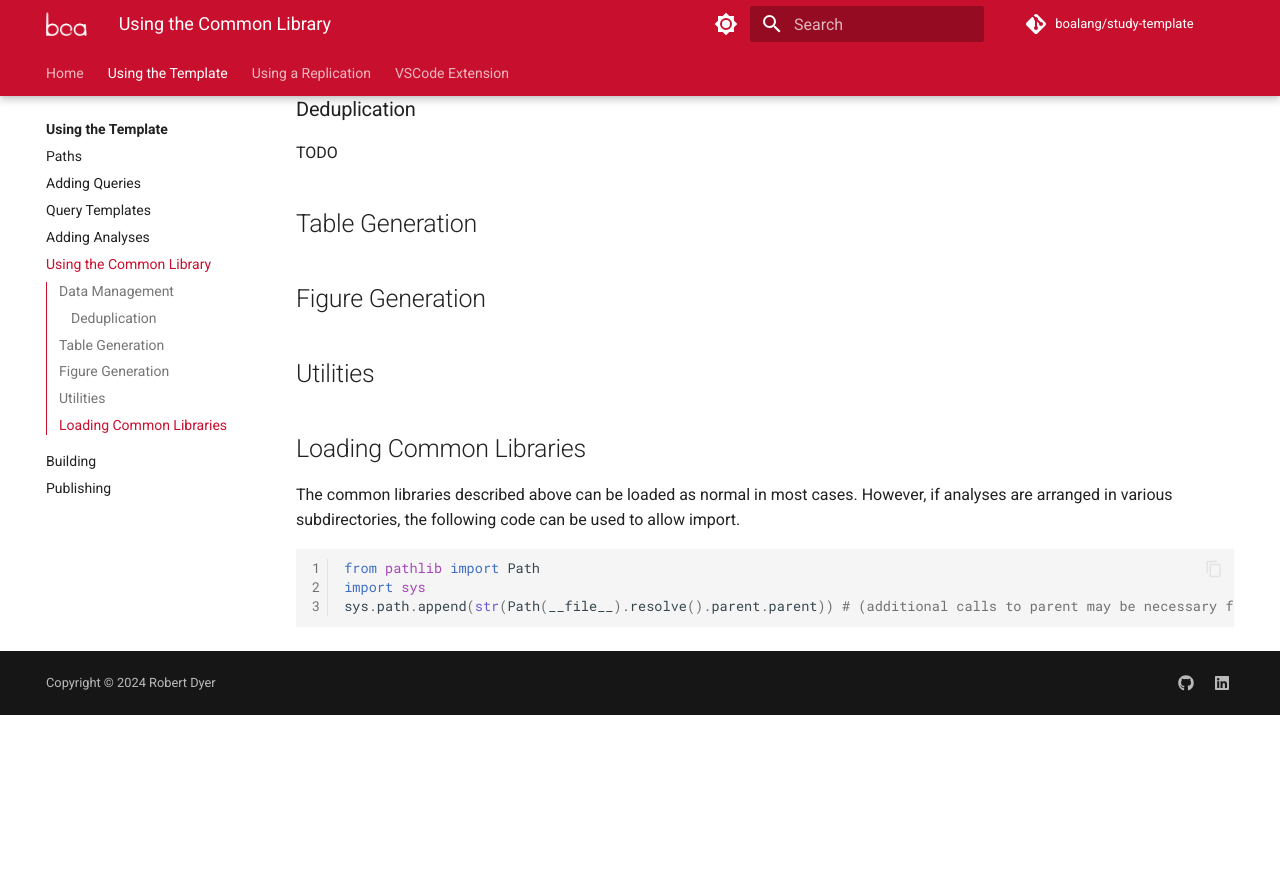
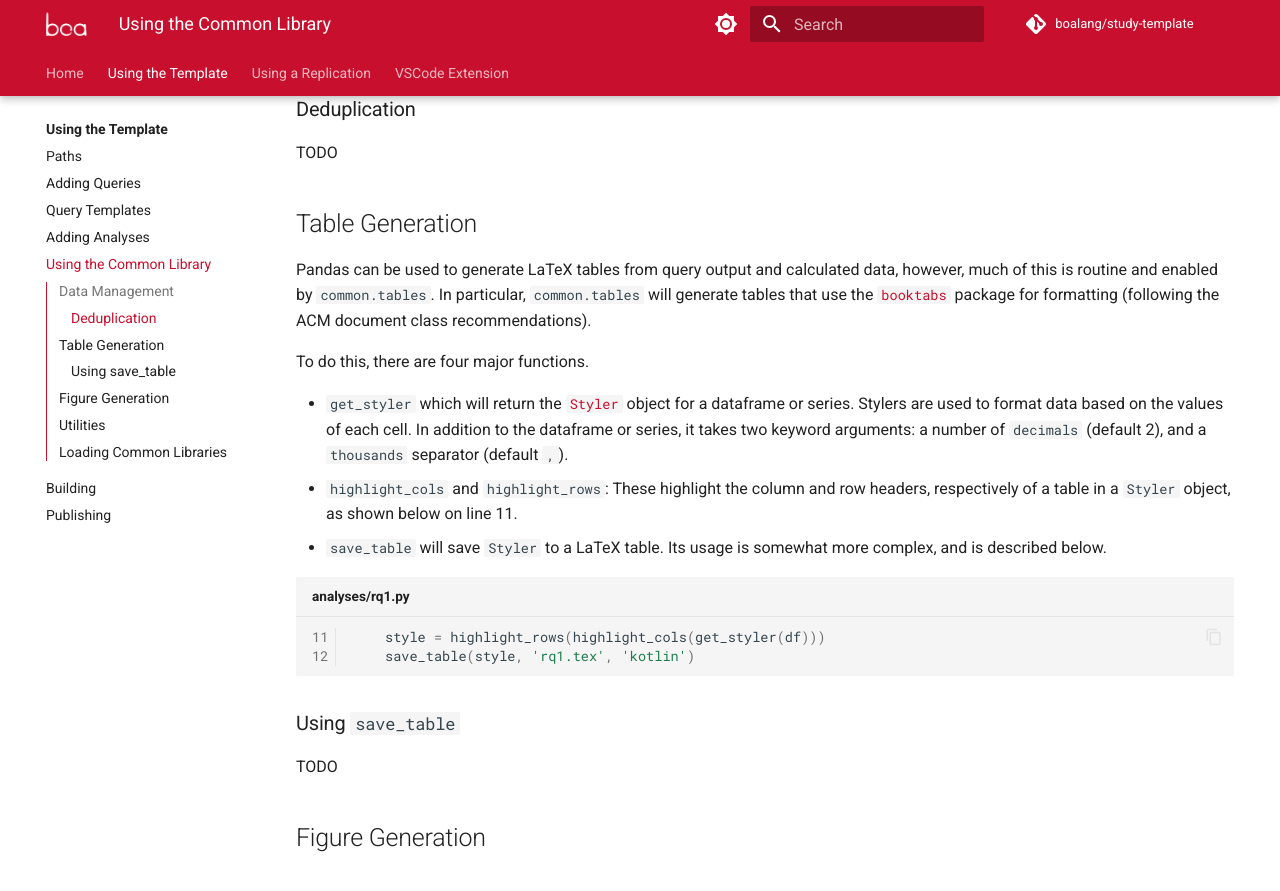
Before and after one commit to boalang/study-template, an MkDocs documentation site: the page built from docs/research/common.md, in a window 1280 px wide and 900 px high, scrolled down 1140 px. Shown: the top 891 px of the window. Built offline with MkDocs 1.6.1 and Material for MkDocs 9.7.7, drawn with Linux system fonts in a browser that asks for light colours; comment, search, counter and statistics services are not loaded; the version menu is left out; before the commit the page ends 1855 px from its top, so only the background shows below that.

Commit message:
Start writing about table generation

````diff
--- a/docs/research/common.md
+++ b/docs/research/common.md
@@ -41,6 +41,22 @@ TODO
 
 ## Table Generation
 
+Pandas can be used to generate LaTeX tables from query output and calculated data, however, much of this is routine and enabled by `common.tables`.  In particular, `common.tables` will generate tables that use the [`booktabs`](https://ctan.org/pkg/booktabs/) package for formatting (following the  ACM document class recommendations).
+
+To do this, there are four major functions.
+
+ - `get_styler` which will return the [`Styler`](https://pandas.pydata.org/pandas-docs/stable/reference/style.html) object for a dataframe or series.  Stylers are used to format data based on the values of each cell.  In addition to the dataframe or series, it takes two keyword arguments: a number of `decimals` (default 2), and a `thousands` separator (default `,`).
+ - `highlight_cols` and `highlight_rows`: These highlight the column and row headers, respectively of a table in a `Styler` object, as shown below on line 11.
+ - `save_table` will save `Styler` to a LaTeX table.  Its usage is somewhat more complex, and is described below.
+
+```python title="analyses/rq1.py" linenums="11"
+--8<-- "docs/research/rq1.py:11"
+```
+
+### Using `save_table`
+
+TODO
+
 ## Figure Generation
 
 ## Utilities
````
